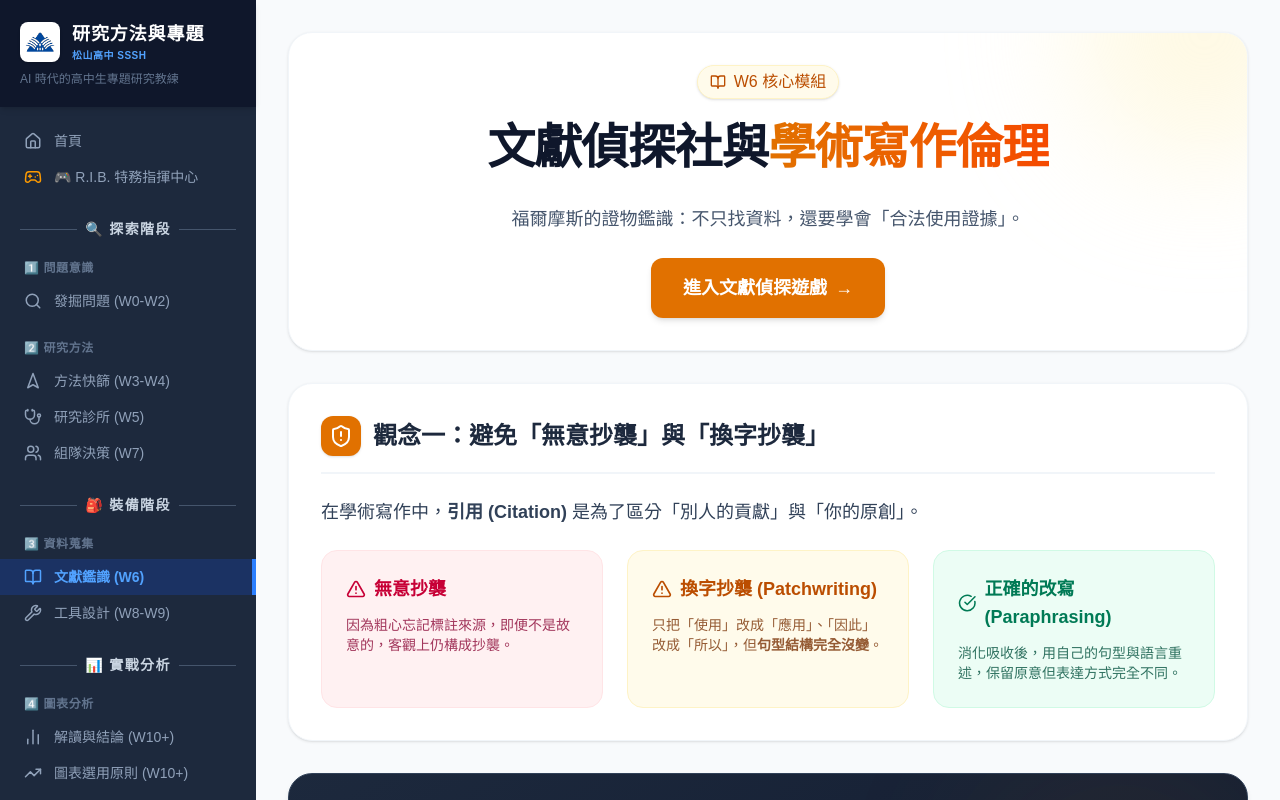
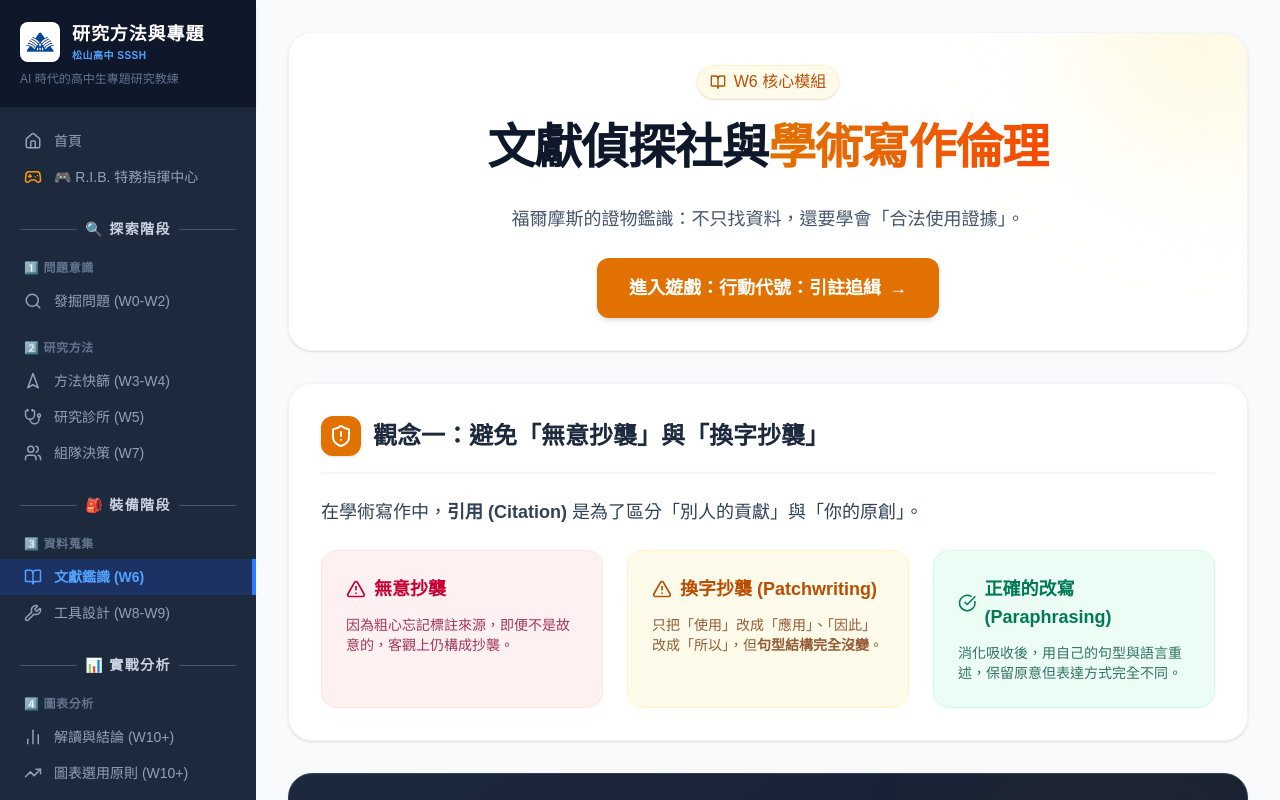
Before and after one commit to Ivanchen114/research-navigator, a React (Vite) app: page /literature-review in a window 1280 px wide. Built offline with nearby package versions, Linux system fonts and the light colour scheme.

Commit message:
更新遊戲名稱：文獻偵探 -> 行動代號：引註追緝、數據偵探 -> 真相濾鏡

```diff
--- a/src/pages/LiteratureReview.jsx
+++ b/src/pages/LiteratureReview.jsx
@@ -24,7 +24,7 @@ export const LiteratureReview = () => {
                             to="/game/citation-detective"
                             className="bg-amber-600 hover:bg-amber-700 text-white px-8 py-4 rounded-xl font-bold transition-all shadow-md flex items-center gap-2 group text-lg"
                         >
-                            <span>進入文獻偵探遊戲</span>
+                            <span>進入遊戲：行動代號：引註追緝</span>
                             <span className="group-hover:translate-x-1 transition-transform">→</span>
                         </Link>
                     </div>
@@ -82,7 +82,7 @@ export const LiteratureReview = () => {
 
                     <div className="space-y-6">
                         <div className="bg-slate-900/50 p-6 rounded-2xl border border-slate-700">
-                            <h4 className="text-amber-300 font-bold mb-4 flex items-center gap-2"><FileText size={18}/> 【案發情境】</h4>
+                            <h4 className="text-amber-300 font-bold mb-4 flex items-center gap-2"><FileText size={18} /> 【案發情境】</h4>
                             <p className="text-slate-300 mb-6">下列是一位同學的改寫紀錄，請以特務的眼光判斷他是否犯了「換字抄襲」的錯誤。</p>
 
                             <div className="grid md:grid-cols-2 gap-6">
@@ -124,7 +124,7 @@ export const LiteratureReview = () => {
                     <h2 className="text-2xl font-bold text-slate-800">觀念二：直接引用與「三明治寫作法」</h2>
                 </div>
                 <div className="text-slate-700 leading-relaxed space-y-6">
-                    <p className="text-lg">當原文是定義、法律條文、權威名言或數據時，我們通常會選擇<strong>「直接引用」</strong>（全文照抄並加引號）。<br/>但直接引用不能硬生生地丟進文章裡，必須用<strong>三明治法</strong>包裹起來，讓上下文通順：</p>
+                    <p className="text-lg">當原文是定義、法律條文、權威名言或數據時，我們通常會選擇<strong>「直接引用」</strong>（全文照抄並加引號）。<br />但直接引用不能硬生生地丟進文章裡，必須用<strong>三明治法</strong>包裹起來，讓上下文通順：</p>
 
                     <div className="max-w-2xl mx-auto bg-slate-50 p-8 rounded-3xl border border-slate-200 space-y-6 relative mt-8">
                         <div className="absolute left-10 top-12 bottom-12 w-1.5 bg-amber-200 rounded-full hidden md:block"></div>
@@ -174,7 +174,7 @@ export const LiteratureReview = () => {
 
                     <div className="space-y-6">
                         <div className="bg-slate-900/50 p-6 rounded-2xl border border-slate-700">
-                            <h4 className="text-emerald-300 font-bold mb-4 flex items-center gap-2"><Info size={18}/> 【案發情境】</h4>
+                            <h4 className="text-emerald-300 font-bold mb-4 flex items-center gap-2"><Info size={18} /> 【案發情境】</h4>
                             <p className="text-slate-300 mb-4">請將下列名言引用到一篇關於「高中生讀書計畫」的文章中。</p>
                             <div className="bg-slate-800 p-5 rounded-xl border-l-4 border-emerald-500 relative shadow-lg">
                                 <span className="absolute -top-3 left-4 bg-emerald-900 text-emerald-300 text-xs px-2 py-1 rounded-md font-bold">重要證物 (來源：心理學家 Fuschia Sirois, 2018)</span>
@@ -236,8 +236,8 @@ export const LiteratureReview = () => {
                                 </tr>
                                 <tr>
                                     <td className="p-3 font-medium text-slate-800">機構作者</td>
-                                    <td className="p-3 text-slate-600">一次：全稱<br/>二次：簡稱</td>
-                                    <td className="p-3 text-slate-600">(衛生福利部, 2024)<br/>(衛福部, 2024)</td>
+                                    <td className="p-3 text-slate-600">一次：全稱<br />二次：簡稱</td>
+                                    <td className="p-3 text-slate-600">(衛生福利部, 2024)<br />(衛福部, 2024)</td>
                                 </tr>
                             </tbody>
                         </table>
@@ -292,7 +292,7 @@ export const LiteratureReview = () => {
 
                     <div className="space-y-6">
                         <div className="bg-slate-900/50 p-6 rounded-2xl border border-slate-700">
-                            <h4 className="text-blue-300 font-bold mb-4 flex items-center gap-2"><Info size={18}/> 【案發情境】</h4>
+                            <h4 className="text-blue-300 font-bold mb-4 flex items-center gap-2"><Info size={18} /> 【案發情境】</h4>
                             <p className="text-slate-300 mb-6">探員，我們收到了兩份互相對立的醫療情報，關於「高中生是否適合喝咖啡」。請綜合分析它們。</p>
 
                             <div className="grid md:grid-cols-2 gap-6">
--- a/src/pages/analysis/FoundationModule.jsx
+++ b/src/pages/analysis/FoundationModule.jsx
@@ -143,7 +143,7 @@ export const FoundationModule = () => {
                     </div>
                     <div className="bg-white p-5 rounded-lg border border-slate-200 flex flex-col items-center text-center">
                         <div className="text-4xl mb-3">🕵️‍♂️</div>
-                        <h4 className="font-bold text-slate-800 mb-2">數據偵探 (Data Detective)</h4>
+                        <h4 className="font-bold text-slate-800 mb-2">真相濾鏡 (Data Detective)</h4>
                         <p className="text-sm text-slate-600 mb-4 flex-1">有些研究的推論充滿「神邏輯」。你能找出報告中過度推論的地方嗎？</p>
                         <a href="/game/data-detective" className="bg-amber-600 hover:bg-amber-700 text-white px-4 py-2 rounded-lg font-bold transition-colors w-full inline-block">進入推論抓錯挑戰</a>
                     </div>
```
